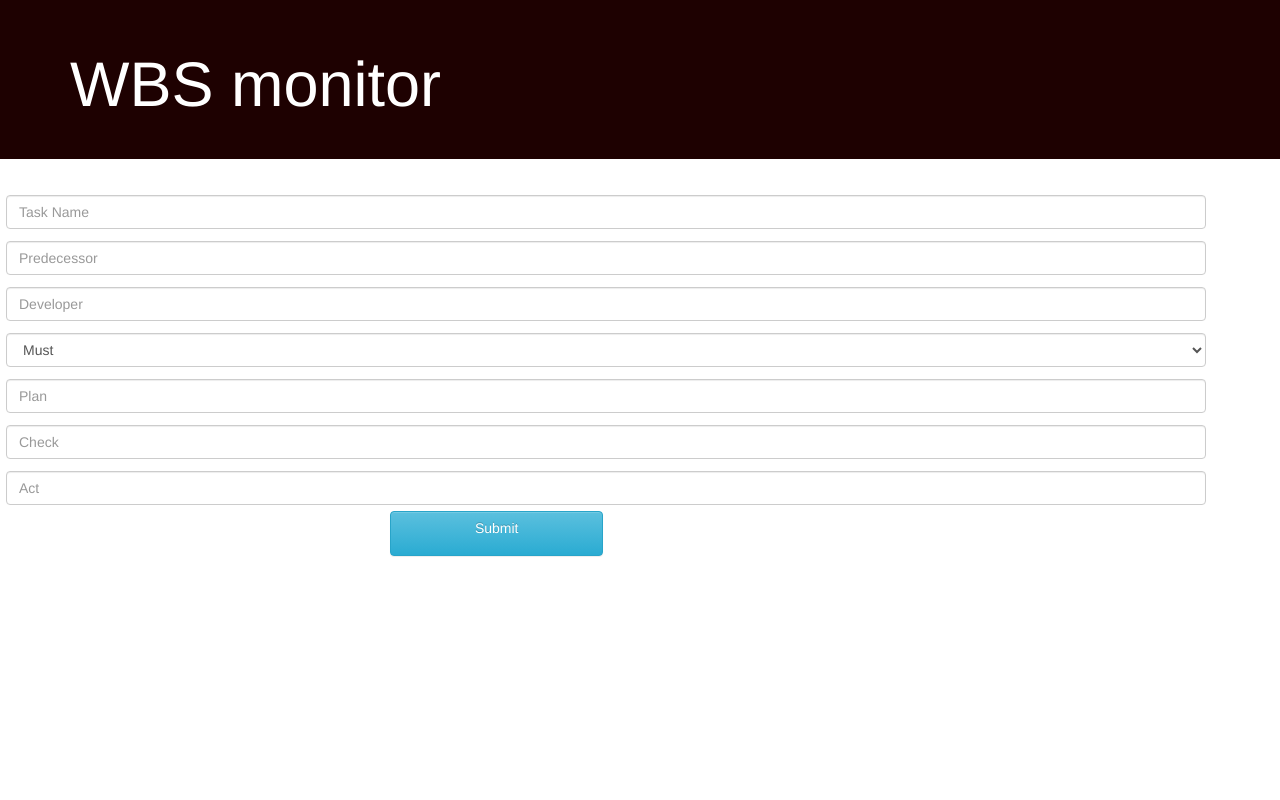
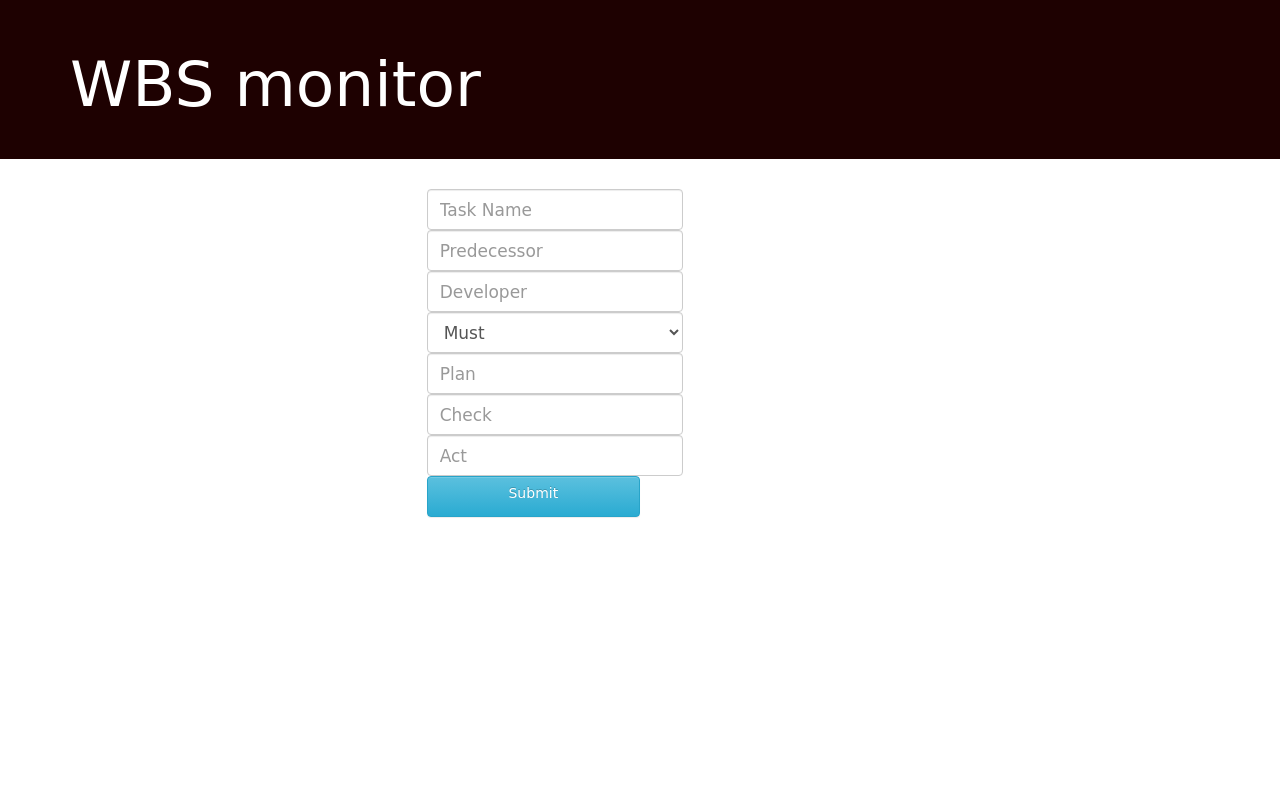
Before and after one commit to EmirhanDemirci/WBS, a PHP site: page /task.php?project_id=2 in a window 1280 px wide. Run offline with PHP 8.4, Linux system fonts and the light colour scheme; data comes from the database, SQL or seed files in the repository.

Commit message:
testplan
testplan

```diff
--- a/style.css
+++ b/style.css
@@ -1,3 +1,11 @@
+body {
+    position: relative;
+    font-family: "Comic Sans MS", cursive, sans-serif;
+    margin-top: 0px;
+    margin-left: 0px;
+    margin-right: 0px;
+    color:black;
+}
 .active {
     color: lightgreen;
 }
@@ -8,14 +16,23 @@
     color: white!important;
     background-color: #1e0101!important;
 }
-.form-control
-{
-    width: 1200px;
-    margin: 6px;
+.form-control {
+    display: block;
+    width: 20%;
+    height: 41px;
+    padding: 6px 12px;
+    font-size: 17px;
+    line-height: 11.428571;
+    color: #555;
+    background-color: #fff;
+    background-image: none;
+    border: 1px solid #ccc;
+    border-radius: 4px;
+    -webkit-box-shadow: inset 0 1px 1px rgba(0,0,0,.075);
+    box-shadow: inset 0 1px 1px rgba(0,0,0,.075);
+    -webkit-transition: border-color ease-in-out .15s,-webkit-box-shadow ease-in-out .15s;
+    -o-transition: border-color ease-in-out .15s,box-shadow ease-in-out .15s;
 }
-#submit2
-{
-margin-left: 390px;
-    height: 45px;
-
+.btn-primary {
+    height: 41px;
 }
```
Also changed, not shown: 1 other file.
